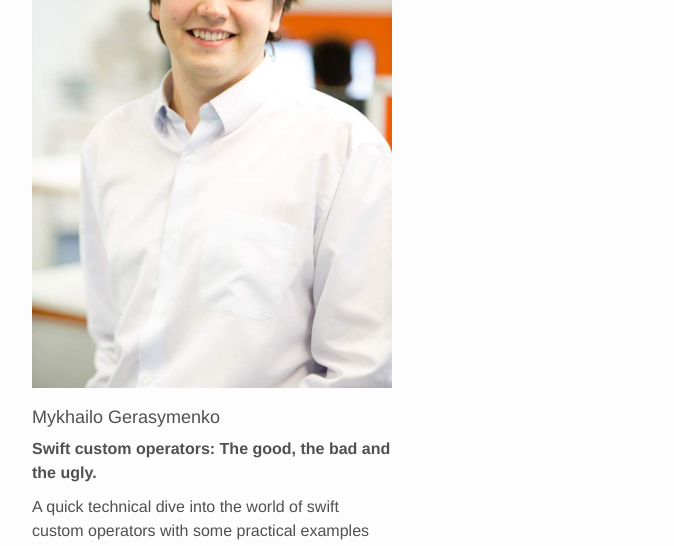
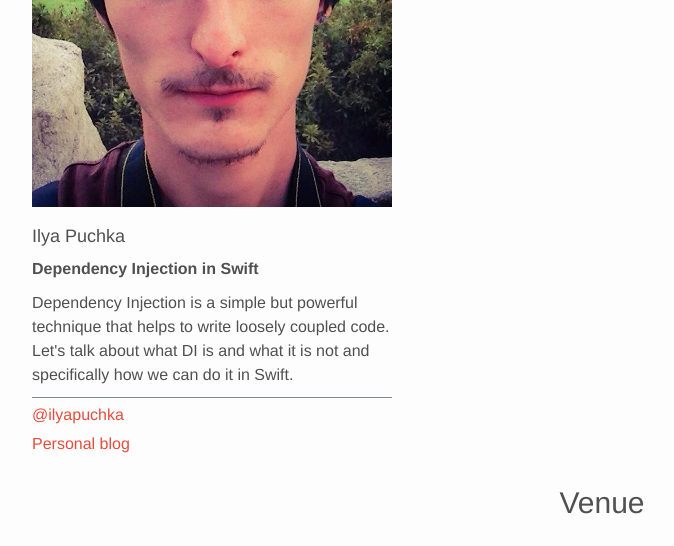
Before and after one commit to swift-berlin/swift-berlin.github.io, a Jekyll site: the page built from _posts/2016-03-21-swift-berlin-16.md, in a window 1280 px wide and 1400 px high, scrolled down 1349 px. Shown: the top 546 px of the window, without its empty margins (38-712 px from the left). Built offline with Jekyll 4.4.1, drawn with Linux system fonts in a browser that asks for light colours; some of the changed text lies outside the part shown; grey boxes are pictures that could not be loaded.

Commit message:
add meetup 16

```diff
--- a/_posts/2016-02-29-swift-berlin-15.md
+++ b/_posts/2016-02-29-swift-berlin-15.md
@@ -1,7 +1,6 @@
 ---
 title:  'swift.berlin #15'
 drinks: Wi-fi, drinks and pizza are free (sponsored by wire). Also there are quite a lot of bars and restaurants around the place.
-permalink: /
 location:
   name: wire
   url: http://wire.com
--- /dev/null
+++ b/_posts/2016-03-21-swift-berlin-16.md
@@ -0,0 +1,29 @@
+---
+title:  'swift.berlin #16'
+drinks: Wi-fi, drinks and food are free (sponsored by Immobilienscout24). Also there are quite a lot of bars and restaurants around the place.
+permalink: /
+location:
+  name: Immobilienscout24
+  url: http://www.immobilienscout24.de/unternehmen/jobs-karriere.html
+  about: Scout24 market places are far more than ad spaces. We are a digital guide for all real estate and automotive questions and decisions. We make markets more transparent and efficient...
+  map: https://www.google.com/maps/embed/v1/place?q=place_id:ChIJmW0fyThOqEcRJpO2yhVetII&key=AIzaSyCjTjlx3dtYCMkR7xQklFA1w0K36eNduPw
+  address:
+    - Immobilien Scout GmbH
+    - Andreasstr. 10
+    - 10243 Berlin
+
+speakers:
+  -
+    name: Ilya Puchka
+    company: HelloFresh
+    image: ilyapuchka
+    title: Dependency Injection in Swift
+    abstract: Dependency Injection is a simple but powerful technique that helps to write loosely coupled code. Let's talk about what DI is and what it is not and specifically how we can do it in Swift.
+    links:
+      -
+        url: https://twitter.com/ilyapuchka
+        name: "@ilyapuchka"
+      -
+        url: http://ilya.puchka.me
+        name: Personal blog
+---
```
Also changed, not shown: Gemfile.lock, img/speakers/ilyapuchka.jpg (added).
